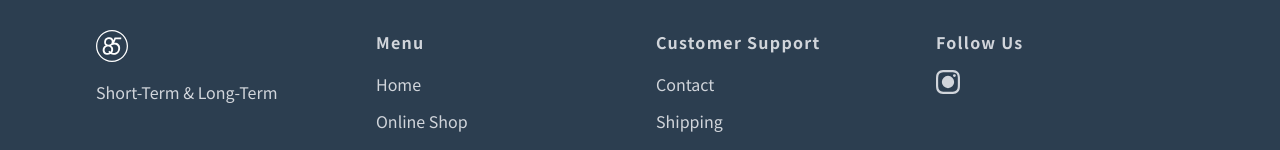
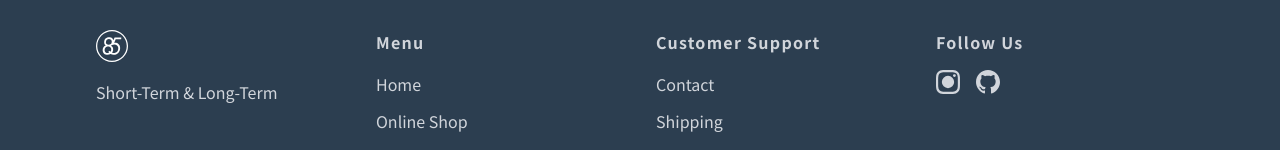
Before and after one commit to HayatoShimada/85store, a Next.js app: page / in a window 1280 px wide. Shown: the part 1378-1528 px from the top of the page. Built offline with nearby package versions, Linux system fonts and the light colour scheme; no server answers.

Commit message:
git link add

```diff
--- a/components/Footer.tsx
+++ b/components/Footer.tsx
@@ -71,9 +71,21 @@ export default function Footer() {
                 target="_blank"
                 rel="noopener noreferrer"
                 className="text-gray-300 hover:text-primary transition-colors"
+                aria-label="Instagram"
               >
                 <svg className="w-6 h-6" fill="currentColor" viewBox="0 0 24 24">
                   <path d="M12 2.163c3.204 0 3.584.012 4.85.07 3.252.148 4.771 1.691 4.919 4.919.058 1.265.069 1.645.069 4.849 0 3.205-.012 3.584-.069 4.849-.149 3.225-1.664 4.771-4.919 4.919-1.266.058-1.644.07-4.85.07-3.204 0-3.584-.012-4.849-.07-3.26-.149-4.771-1.699-4.919-4.92-.058-1.265-.07-1.644-.07-4.849 0-3.204.013-3.583.07-4.849.149-3.227 1.664-4.771 4.919-4.919 1.266-.057 1.645-.069 4.849-.069zm0-2.163c-3.259 0-3.667.014-4.947.072-4.358.2-6.78 2.618-6.98 6.98-.059 1.281-.073 1.689-.073 4.948 0 3.259.014 3.668.072 4.948.2 4.358 2.618 6.78 6.98 6.98 1.281.058 1.689.072 4.948.072 3.259 0 3.668-.014 4.948-.072 4.354-.2 6.782-2.618 6.979-6.98.059-1.28.073-1.689.073-4.948 0-3.259-.014-3.667-.072-4.947-.196-4.354-2.617-6.78-6.979-6.98-1.281-.059-1.69-.073-4.949-.073zM5.838 12a6.162 6.162 0 1112.324 0 6.162 6.162 0 01-12.324 0zM12 16a4 4 0 110-8 4 4 0 010 8zm4.965-10.405a1.44 1.44 0 112.881.001 1.44 1.44 0 01-2.881-.001z" />
+                </svg>
+              </a>
+              <a
+                href="https://github.com/KANAMORI-SYSTEM-Inc/85store"
+                target="_blank"
+                rel="noopener noreferrer"
+                className="text-gray-300 hover:text-primary transition-colors"
+                aria-label="GitHub Repository"
+              >
+                <svg className="w-6 h-6" fill="currentColor" viewBox="0 0 24 24">
+                  <path d="M12 0c-6.626 0-12 5.373-12 12 0 5.302 3.438 9.8 8.207 11.387.599.111.793-.261.793-.577v-2.234c-3.338.726-4.033-1.416-4.033-1.416-.546-1.387-1.333-1.756-1.333-1.756-1.089-.745.083-.729.083-.729 1.205.084 1.839 1.237 1.839 1.237 1.07 1.834 2.807 1.304 3.492.997.107-.775.418-1.305.762-1.604-2.665-.305-5.467-1.334-5.467-5.931 0-1.311.469-2.381 1.236-3.221-.124-.303-.535-1.524.117-3.176 0 0 1.008-.322 3.301 1.23.957-.266 1.983-.399 3.003-.404 1.02.005 2.047.138 3.006.404 2.291-1.552 3.297-1.23 3.297-1.23.653 1.653.242 2.874.118 3.176.77.84 1.235 1.911 1.235 3.221 0 4.609-2.807 5.624-5.479 5.921.43.372.823 1.102.823 2.222v3.293c0 .319.192.694.801.576 4.765-1.589 8.199-6.086 8.199-11.386 0-6.627-5.373-12-12-12z"/>
                 </svg>
               </a>
             </div>
```
